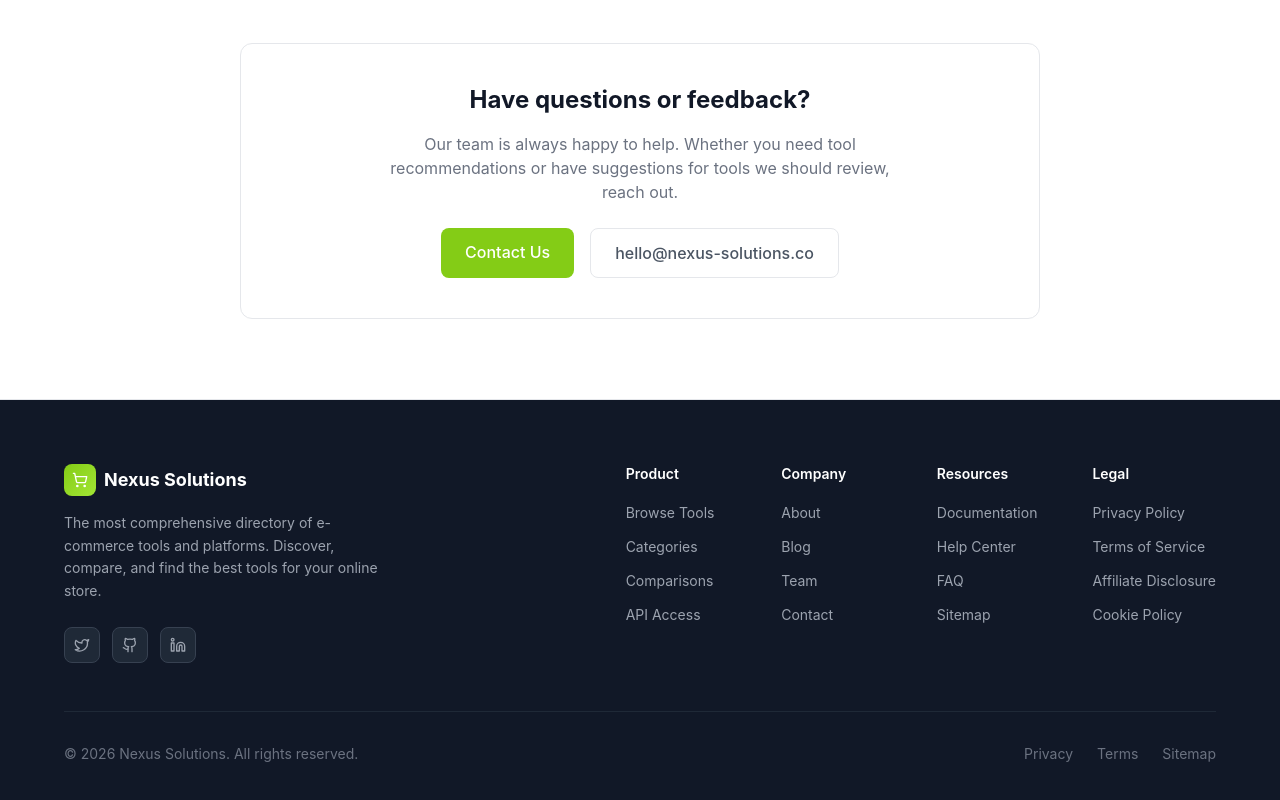
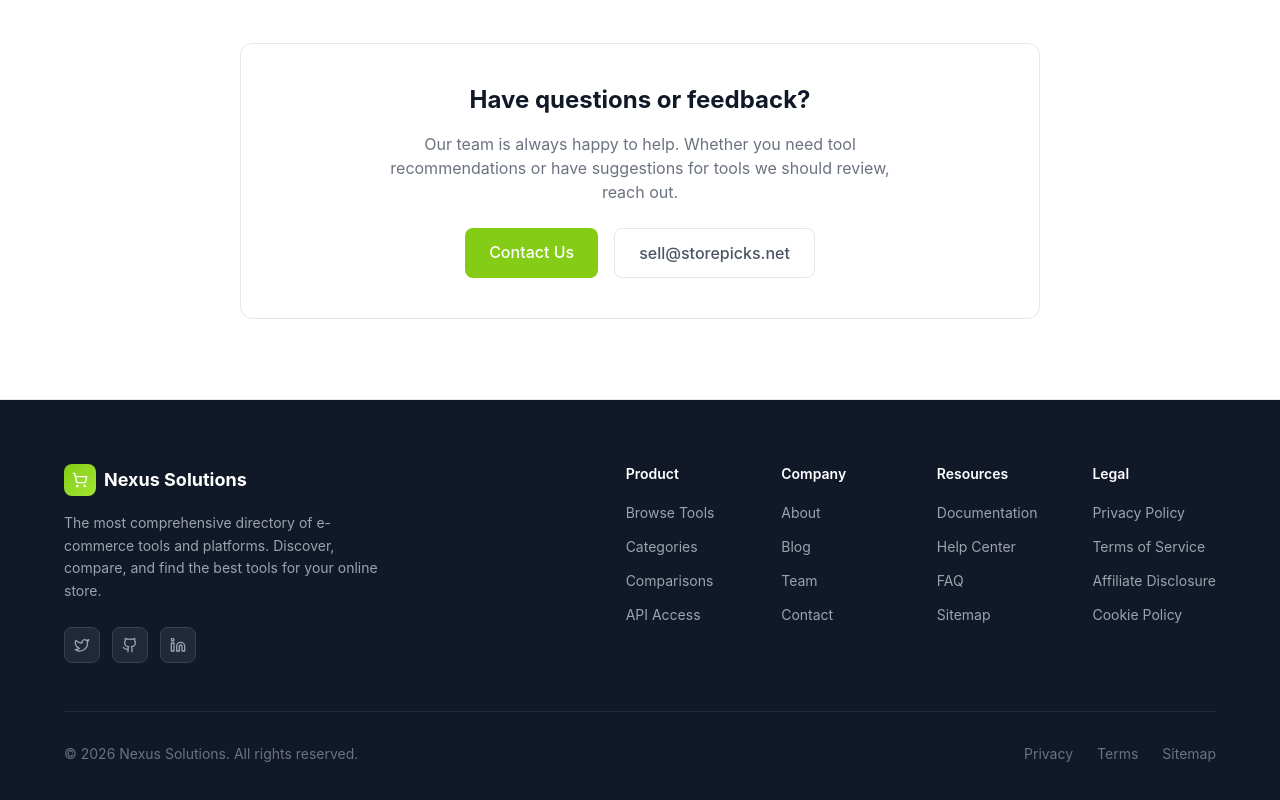
Before and after one commit to edi-picks-network/storepicks-hub, a Next.js app: page /about in a window 1280 px wide. Shown: the part 2536-3336 px from the top of the page. Built offline with nearby package versions, Linux system fonts and the light colour scheme.

Commit message:
fix: replace fake company emails with correct domain-specific email prefixes

```diff
--- a/app/about/page.tsx
+++ b/app/about/page.tsx
@@ -187,10 +187,10 @@ export default function AboutPage() {
               Contact Us
             </Link>
             <a
-              href="mailto:hello@nexus-solutions.co"
+              href="mailto:sell@storepicks.net"
               className="px-6 py-3 border border-gray-200 hover:border-[#84CC16] text-gray-600 hover:text-[#84CC16] font-medium rounded-lg transition-all"
             >
-              hello@nexus-solutions.co
+              sell@storepicks.net
             </a>
           </div>
         </div>
--- a/app/contact/page.tsx
+++ b/app/contact/page.tsx
@@ -135,22 +135,22 @@ export default function ContactPage() {
                 <p className="text-sm text-gray-500">
                   <strong className="text-gray-900">General:</strong>
                   <br />
-                  <a href="mailto:hello@nexus-solutions.co" className="text-[#84CC16] hover:underline">
-                    hello@nexus-solutions.co
+                  <a href="mailto:sell@storepicks.net" className="text-[#84CC16] hover:underline">
+                    sell@storepicks.net
                   </a>
                 </p>
                 <p className="text-sm text-gray-500">
                   <strong className="text-gray-900">Support:</strong>
                   <br />
-                  <a href="mailto:support@nexus-solutions.co" className="text-[#84CC16] hover:underline">
-                    support@nexus-solutions.co
+                  <a href="mailto:sell@storepicks.net" className="text-[#84CC16] hover:underline">
+                    sell@storepicks.net
                   </a>
                 </p>
                 <p className="text-sm text-gray-500">
                   <strong className="text-gray-900">Press:</strong>
                   <br />
-                  <a href="mailto:press@nexus-solutions.co" className="text-[#84CC16] hover:underline">
-                    press@nexus-solutions.co
+                  <a href="mailto:sell@storepicks.net" className="text-[#84CC16] hover:underline">
+                    sell@storepicks.net
                   </a>
                 </p>
               </div>
--- a/app/privacy/page.tsx
+++ b/app/privacy/page.tsx
@@ -148,7 +148,7 @@ export default function PrivacyPage() {
               <li><strong>Right to Opt Out (CCPA):</strong> California residents may opt out of the sale of their personal information. We do not sell personal information.</li>
             </ul>
             <p className="mt-3">
-              To exercise any of these rights, please contact us at privacy@nexus-solutions.co. We
+              To exercise any of these rights, please contact us at sell@storepicks.net. We
               will respond to your request within 30 days.
             </p>
           </section>
@@ -181,7 +181,7 @@ export default function PrivacyPage() {
               knowingly collect personal information from children. If we become aware that a
               child has provided us with personal data, we will delete it immediately. Parents
               or guardians who believe their child has submitted information to us should contact
-              us at privacy@nexus-solutions.co.
+              us at sell@storepicks.net.
             </p>
           </section>
 
@@ -211,8 +211,8 @@ export default function PrivacyPage() {
               contact us:
             </p>
             <div className="mt-4 p-5 bg-[#0F1F2D] border border-[#1E3A5F] rounded-xl">
-              <p className="mb-2"><strong className="text-[#F0F2FE]">Email:</strong> privacy@nexus-solutions.co</p>
-              <p className="mb-2"><strong className="text-[#F0F2FE]">Support:</strong> support@nexus-solutions.co</p>
+              <p className="mb-2"><strong className="text-[#F0F2FE]">Email:</strong> sell@storepicks.net</p>
+              <p className="mb-2"><strong className="text-[#F0F2FE]">Support:</strong> sell@storepicks.net</p>
               <p><strong className="text-[#F0F2FE]">Address:</strong> 11100 NE 8th Street, Suite 600, Bellevue, WA 98004</p>
             </div>
           </section>
--- a/app/terms/page.tsx
+++ b/app/terms/page.tsx
@@ -194,8 +194,8 @@ export default function TermsPage() {
           <section>
             <h2 className="text-xl font-bold text-[#F0F2FE] mb-3">14. Contact Information</h2>
             <div className="mt-4 p-5 bg-[#0F1F2D] border border-[#1E3A5F] rounded-xl">
-              <p className="mb-2"><strong className="text-[#F0F2FE]\">Email:</strong> legal@nexus-solutions.co</p>
-              <p className="mb-2"><strong className="text-[#F0F2FE]\">Support:</strong> support@nexus-solutions.co</p>
+              <p className="mb-2"><strong className="text-[#F0F2FE]\">Email:</strong> sell@storepicks.net</p>
+              <p className="mb-2"><strong className="text-[#F0F2FE]\">Support:</strong> sell@storepicks.net</p>
               <p><strong className="text-[#F0F2FE]\">Address:</strong> 11100 NE 8th Street, Suite 600, Bellevue, WA 98004</p>
             </div>
           </section>
```
